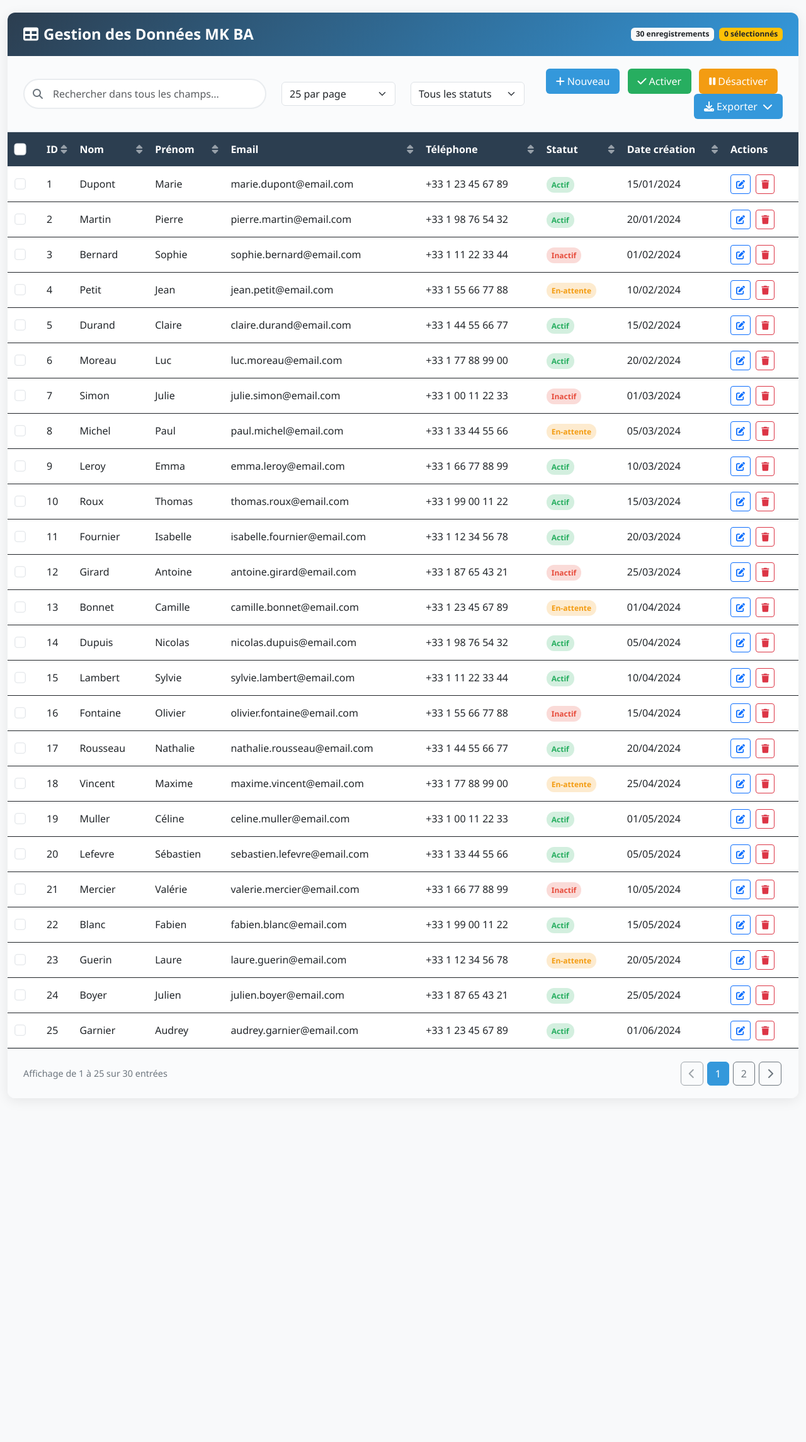
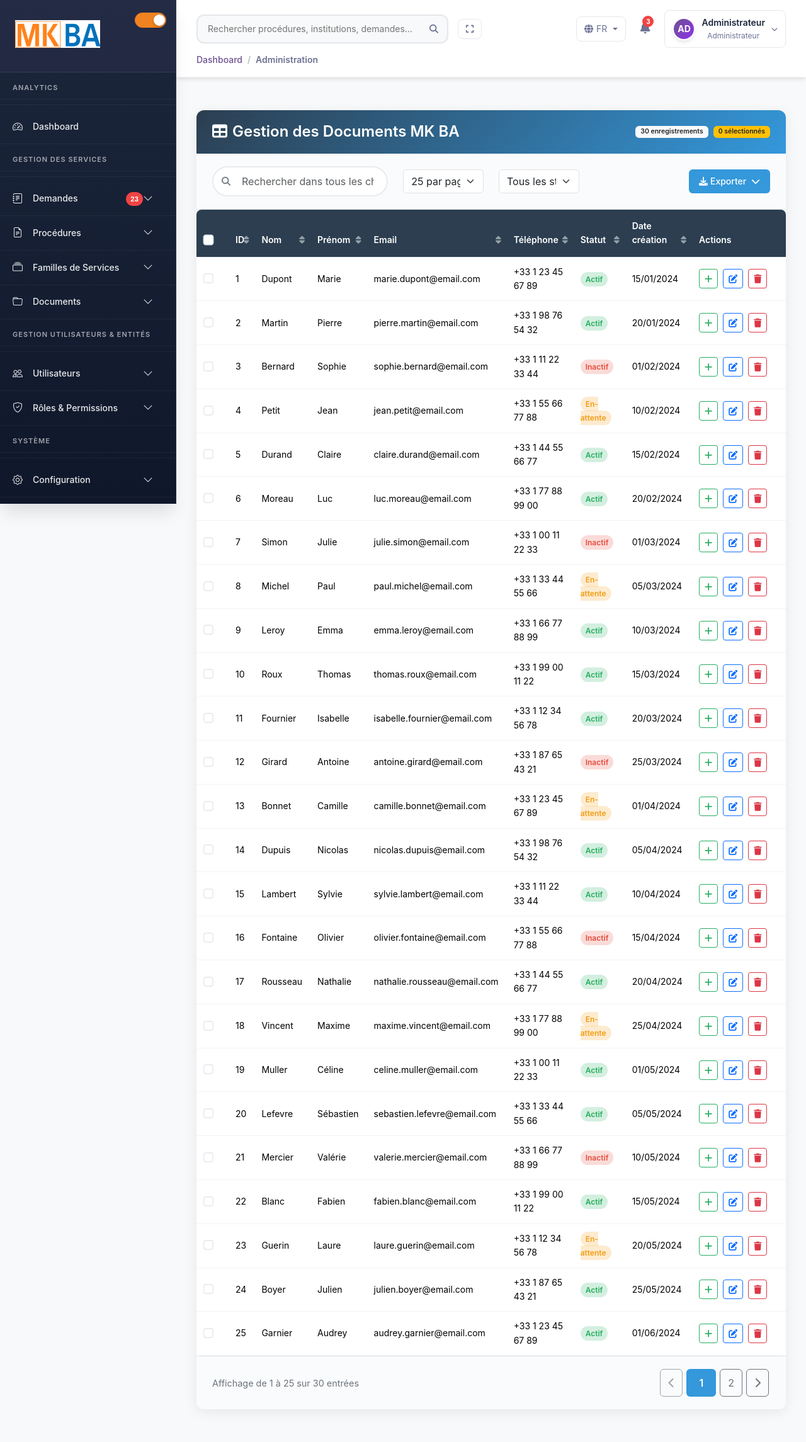
Before and after one commit to Philippeme/mkgov-bo, a Symfony app: template templates/admin/document/index.html.twig in a window 1280 px wide. Shown: the whole page at 63% size. Before the commit the page ends 1724 px from the top, so only its background shows below. Run offline with Twig, Linux system fonts and the light colour scheme; the template is opened without the code that fills it, so the values that code supplies are empty; style sheets or scripts are compiled from the project's sources; some libraries are stand-ins or nearby versions.

Commit message:
Fourth commit

```diff
--- a/templates/admin/document/index.html.twig
+++ b/templates/admin/document/index.html.twig
@@ -1,11 +1,9 @@
-<!DOCTYPE html>
-<html lang="fr">
-<head>
-    <meta charset="UTF-8">
-    <meta name="viewport" content="width=device-width, initial-scale=1.0">
-    <title>MK BA - DataTable Professionnel</title>
-    <link href="https://cdnjs.cloudflare.com/ajax/libs/bootstrap/5.3.0/css/bootstrap.min.css" rel="stylesheet">
-    <link href="https://cdnjs.cloudflare.com/ajax/libs/font-awesome/6.4.0/css/all.min.css" rel="stylesheet">
+{% extends 'admin/base.html.twig' %}
+
+{% block title %}Gestion des Documents{% endblock %}
+
+{% block stylesheets %}
+    {{ parent() }}
     <style>
         :root {
             --primary-color: #2c3e50;
@@ -15,11 +13,6 @@
             --warning-color: #f39c12;
             --light-bg: #f8f9fa;
             --border-color: #dee2e6;
-        }
-
-        body {
-            background-color: var(--light-bg);
-            font-family: 'Segoe UI', Tahoma, Geneva, Verdana, sans-serif;
         }
 
         .mkba-container {
@@ -95,6 +88,18 @@
         .mkba-btn-success {
             background: var(--success-color);
             color: white;
+        }
+
+        .btn-success {
+            background: white !important;
+            color: var(--success-color) !important;
+            border: 1px solid var(--success-color) !important;
+        }
+
+        .btn-success:hover {
+            background: var(--success-color) !important;
+            color: white !important;
+            border: 1px solid var(--success-color) !important;
         }
 
         .mkba-btn-warning {
@@ -247,6 +252,20 @@
             display: block;
         }
 
+        .mkba-bulk-actions-dropdown {
+            position: relative;
+            display: inline-block;
+        }
+
+        .mkba-bulk-actions-dropdown .mkba-dropdown-content {
+            left: 0;
+            right: auto;
+        }
+
+        .mkba-bulk-actions-dropdown:hover .mkba-dropdown-content {
+            display: block;
+        }
+
         .mkba-loading {
             display: none;
             position: absolute;
@@ -297,14 +316,14 @@
             }
         }
     </style>
-</head>
-<body>
-    <div class="container-fluid">
+{% endblock %}
+
+{% block body %}
     <div class="mkba-container">
         <!-- En-tête -->
         <div class="mkba-header">
             <div class="d-flex justify-content-between align-items-center">
-                    <h2><i class="fas fa-table me-2"></i>Gestion des Données MK BA</h2>
+                <h2><i class="fas fa-table me-2"></i>Gestion des Documents MK BA</h2>
                 <div class="d-flex align-items-center">
                     <span class="badge bg-light text-dark me-2">
                         <span id="totalRecords">0</span> enregistrements
@@ -342,24 +361,25 @@
                     </select>
                 </div>
                 <div class="col-md-4 text-end">
-                        <button class="mkba-btn mkba-btn-primary me-2" onclick="addNewRecord()">
-                            <i class="fas fa-plus me-1"></i>Nouveau
+                    <!-- Actions groupées -->
+                    <div class="mkba-bulk-actions-dropdown me-2" id="bulkActionsDropdown" style="display: none;">
+                        <button class="mkba-btn mkba-btn-warning">
+                            <i class="fas fa-list-check me-1"></i>Actions groupées <i class="fas fa-chevron-down ms-1"></i>
                         </button>
-                        <button class="mkba-btn mkba-btn-success me-2" onclick="bulkAction('activate')" id="bulkActivate" disabled>
-                            <i class="fas fa-check me-1"></i>Activer
-                        </button>
-                        <button class="mkba-btn mkba-btn-warning me-2" onclick="bulkAction('deactivate')" id="bulkDeactivate" disabled>
-                            <i class="fas fa-pause me-1"></i>Désactiver
-                        </button>
+                        <div class="mkba-dropdown-content">
+                            <a href="#" onclick="bulkAction('excel')"><i class="fas fa-file-excel me-2 text-success"></i>Exporter Excel</a>
+                            <a href="#" onclick="bulkAction('pdf')"><i class="fas fa-file-pdf me-2 text-danger"></i>Exporter PDF</a>
+                            <a href="#" onclick="bulkAction('delete')" class="text-danger"><i class="fas fa-trash me-2"></i>Supprimer sélection</a>
+                        </div>
+                    </div>
+                    <!-- Export -->
                     <div class="mkba-export-dropdown d-inline-block">
                         <button class="mkba-btn mkba-btn-primary">
                             <i class="fas fa-download me-1"></i>Exporter <i class="fas fa-chevron-down ms-1"></i>
                         </button>
                         <div class="mkba-dropdown-content">
-                                <a href="#" onclick="exportData('csv')"><i class="fas fa-file-csv me-2"></i>CSV</a>
-                                <a href="#" onclick="exportData('excel')"><i class="fas fa-file-excel me-2"></i>Excel</a>
-                                <a href="#" onclick="exportData('pdf')"><i class="fas fa-file-pdf me-2"></i>PDF</a>
-                                <a href="#" onclick="exportData('print')"><i class="fas fa-print me-2"></i>Imprimer</a>
+                            <a href="#" onclick="exportData('excel')"><i class="fas fa-file-excel me-2 text-success"></i>Excel</a>
+                            <a href="#" onclick="exportData('pdf')"><i class="fas fa-file-pdf me-2 text-danger"></i>PDF</a>
                         </div>
                     </div>
                 </div>
@@ -384,7 +404,7 @@
                         <th class="sortable" data-column="telephone">Téléphone</th>
                         <th class="sortable" data-column="statut">Statut</th>
                         <th class="sortable" data-column="date_creation">Date création</th>
-                            <th width="120">Actions</th>
+                        <th width="150">Actions</th>
                     </tr>
                 </thead>
                 <tbody id="tableBody">
@@ -415,9 +435,10 @@
             </div>
         </div>
     </div>
-    </div>
+{% endblock %}
 
-    <script src="https://cdnjs.cloudflare.com/ajax/libs/bootstrap/5.3.0/js/bootstrap.bundle.min.js"></script>
+{% block javascripts %}
+    {{ parent() }}
     <script>
         // Données d'exemple pour le datatable MK BA
         let sampleData = [
@@ -431,7 +452,7 @@
             {id: 8, nom: "Michel", prenom: "Paul", email: "paul.michel@email.com", telephone: "+33 1 33 44 55 66", statut: "en-attente", date_creation: "2024-03-05"},
             {id: 9, nom: "Leroy", prenom: "Emma", email: "emma.leroy@email.com", telephone: "+33 1 66 77 88 99", statut: "actif", date_creation: "2024-03-10"},
             {id: 10, nom: "Roux", prenom: "Thomas", email: "thomas.roux@email.com", telephone: "+33 1 99 00 11 22", statut: "actif", date_creation: "2024-03-15"},
-            // Ajout de plus de données pour tester la pagination
+
             {id: 11, nom: "Fournier", prenom: "Isabelle", email: "isabelle.fournier@email.com", telephone: "+33 1 12 34 56 78", statut: "actif", date_creation: "2024-03-20"},
             {id: 12, nom: "Girard", prenom: "Antoine", email: "antoine.girard@email.com", telephone: "+33 1 87 65 43 21", statut: "inactif", date_creation: "2024-03-25"},
             {id: 13, nom: "Bonnet", prenom: "Camille", email: "camille.bonnet@email.com", telephone: "+33 1 23 45 67 89", statut: "en-attente", date_creation: "2024-04-01"},
@@ -499,13 +520,6 @@
             document.getElementById('selectAll').addEventListener('change', function(e) {
                 toggleSelectAll(e.target.checked);
             });
-
-            // Tri des colonnes
-            document.querySelectorAll('.sortable').forEach(header => {
-                header.addEventListener('click', function() {
-                    sortData(this.dataset.column);
-                });
-            });
         }
 
         function searchData(searchTerm) {
@@ -537,47 +551,6 @@
             updateStats();
         }
 
-        function sortData(column) {
-            if (sortColumn === column) {
-                sortDirection = sortDirection === 'asc' ? 'desc' : 'asc';
-            } else {
-                sortColumn = column;
-                sortDirection = 'asc';
-            }
-
-            // Mise à jour des indicateurs visuels de tri
-            document.querySelectorAll('.sortable').forEach(th => {
-                th.classList.remove('sort-asc', 'sort-desc');
-            });
-
-            const currentHeader = document.querySelector(`[data-column="${column}"]`);
-            currentHeader.classList.add(sortDirection === 'asc' ? 'sort-asc' : 'sort-desc');
-
-            // Tri des données
-            filteredData.sort((a, b) => {
-                let aVal = a[column];
-                let bVal = b[column];
-
-                // Traitement spécial pour les dates
-                if (column === 'date_creation') {
-                    aVal = new Date(aVal);
-                    bVal = new Date(bVal);
-                }
-
-                // Traitement spécial pour les nombres
-                if (column === 'id') {
-                    aVal = parseInt(aVal);
-                    bVal = parseInt(bVal);
-                }
-
-                if (aVal < bVal) return sortDirection === 'asc' ? -1 : 1;
-                if (aVal > bVal) return sortDirection === 'asc' ? 1 : -1;
-                return 0;
-            });
-
-            updateTable();
-        }
-
         function updateTable() {
             showLoading(true);
 
@@ -595,7 +568,8 @@
                 });
 
                 showLoading(false);
-            }, 200); // Simulation d'un délai de chargement
+                updateBulkActions();
+            }, 200);
         }
 
         function createTableRow(item) {
@@ -617,6 +591,9 @@
                 <td><span class="mkba-badge ${item.statut}">${item.statut.charAt(0).toUpperCase() + item.statut.slice(1)}</span></td>
                 <td>${formatDate(item.date_creation)}</td>
                 <td>
+                    <button class="btn btn-sm btn-success me-1" onclick="addNewRecord()" title="Nouveau">
+                        <i class="fas fa-plus"></i>
+                    </button>
                     <button class="btn btn-sm btn-outline-primary me-1" onclick="editRecord(${item.id})" title="Modifier">
                         <i class="fas fa-edit"></i>
                     </button>
@@ -670,9 +647,12 @@
         }
 
         function updateBulkActions() {
-            const hasSelection = selectedRows.size > 0;
-            document.getElementById('bulkActivate').disabled = !hasSelection;
-            document.getElementById('bulkDeactivate').disabled = !hasSelection;
+            const bulkDropdown = document.getElementById('bulkActionsDropdown');
+            if (selectedRows.size > 0) {
+                bulkDropdown.style.display = 'inline-block';
+            } else {
+                bulkDropdown.style.display = 'none';
+            }
         }
 
         function updatePagination() {
@@ -763,16 +743,23 @@
 
         // Actions
         function addNewRecord() {
+            if (window.MKBAAdmin) {
+                window.MKBAAdmin.showNotification('Redirection vers la création...', 'info');
+            } else {
                 alert('Fonction d\'ajout - À implémenter avec Symfony');
+            }
         }
 
         function editRecord(id) {
+            if (window.MKBAAdmin) {
+                window.MKBAAdmin.showNotification(`Modification de l'enregistrement ${id}`, 'info');
+            } else {
                 alert(`Modification de l'enregistrement ${id} - À implémenter avec Symfony`);
+            }
         }
 
         function deleteRecord(id) {
             if (confirm('Êtes-vous sûr de vouloir supprimer cet enregistrement ?')) {
-                // Suppression des données locales pour la démo
                 currentData = currentData.filter(item => item.id !== id);
                 filteredData = filteredData.filter(item => item.id !== id);
                 selectedRows.delete(id);
@@ -782,39 +769,61 @@
                 updateStats();
                 updateBulkActions();
 
+                if (window.MKBAAdmin) {
+                    window.MKBAAdmin.showNotification('Enregistrement supprimé avec succès', 'success');
+                } else {
                     alert('Enregistrement supprimé avec succès');
+                }
             }
         }
 
         function bulkAction(action) {
             if (selectedRows.size === 0) {
-                alert('Veuillez sélectionner au moins un enregistrement');
+                const message = 'Veuillez sélectionner au moins un enregistrement';
+                if (window.MKBAAdmin) {
+                    window.MKBAAdmin.showNotification(message, 'warning');
+                } else {
+                    alert(message);
+                }
                 return;
             }
 
-            const actionText = action === 'activate' ? 'activer' : 'désactiver';
-            if (confirm(`Êtes-vous sûr de vouloir ${actionText} ${selectedRows.size} enregistrement(s) ?`)) {
-                const newStatus = action === 'activate' ? 'actif' : 'inactif';
+            switch (action) {
+                case 'excel':
+                    const excelMessage = `Export Excel de ${selectedRows.size} enregistrement(s)`;
+                    if (window.MKBAAdmin) {
+                        window.MKBAAdmin.showNotification(excelMessage, 'info');
+                    } else {
+                        alert(excelMessage);
+                    }
+                    break;
+                case 'pdf':
+                    const pdfMessage = `Export PDF de ${selectedRows.size} enregistrement(s)`;
+                    if (window.MKBAAdmin) {
+                        window.MKBAAdmin.showNotification(pdfMessage, 'info');
+                    } else {
+                        alert(pdfMessage);
+                    }
+                    break;
+                case 'delete':
+                    if (confirm(`Êtes-vous sûr de vouloir supprimer ${selectedRows.size} enregistrement(s) ?`)) {
+                        currentData = currentData.filter(item => !selectedRows.has(item.id));
+                        filteredData = filteredData.filter(item => !selectedRows.has(item.id));
+                        selectedRows.clear();
 
-                // Mise à jour des données pour la démo
-                currentData.forEach(item => {
-                    if (selectedRows.has(item.id)) {
-                        item.statut = newStatus;
+                        updateTable();
+                        updatePagination();
+                        updateStats();
+                        updateBulkActions();
+
+                        const successMessage = 'Enregistrements supprimés avec succès';
+                        if (window.MKBAAdmin) {
+                            window.MKBAAdmin.showNotification(successMessage, 'success');
+                        } else {
+                            alert(successMessage);
                         }
-                });
-
-                filteredData.forEach(item => {
-                    if (selectedRows.has(item.id)) {
-                        item.statut = newStatus;
                     }
-                });
-
-                selectedRows.clear();
-                updateTable();
-                updateBulkActions();
-                updateStats();
-
-                alert(`${selectedRows.size} enregistrement(s) ${actionText}(s) avec succès`);
+                    break;
             }
         }
 
@@ -823,103 +832,25 @@
 
             setTimeout(() => {
                 switch (format) {
-                    case 'csv':
-                        exportToCSV();
-                        break;
                     case 'excel':
-                        exportToExcel();
+                        const excelMessage = 'Export Excel - À implémenter';
+                        if (window.MKBAAdmin) {
+                            window.MKBAAdmin.showNotification(excelMessage, 'info');
+                        } else {
+                            alert(excelMessage);
+                        }
                         break;
                     case 'pdf':
-                        exportToPDF();
-                        break;
-                    case 'print':
-                        printData();
+                        const pdfMessage = 'Export PDF - À implémenter';
+                        if (window.MKBAAdmin) {
+                            window.MKBAAdmin.showNotification(pdfMessage, 'info');
+                        } else {
+                            alert(pdfMessage);
+                        }
                         break;
                 }
                 showLoading(false);
             }, 500);
         }
-
-        function exportToCSV() {
-            const headers = ['ID', 'Nom', 'Prénom', 'Email', 'Téléphone', 'Statut', 'Date création'];
-            const csvContent = [
-                headers.join(','),
-                ...filteredData.map(row => [
-                    row.id,
-                    `"${row.nom}"`,
-                    `"${row.prenom}"`,
-                    `"${row.email}"`,
-                    `"${row.telephone}"`,
-                    `"${row.statut}"`,
-                    `"${row.date_creation}"`
-                ].join(','))
-            ].join('\n');
-
-            downloadFile(csvContent, 'mkba_data.csv', 'text/csv');
-        }
-
-        function exportToExcel() {
-            alert('Export Excel - À implémenter avec une bibliothèque comme SheetJS');
-        }
-
-        function exportToPDF() {
-            alert('Export PDF - À implémenter avec une bibliothèque comme jsPDF');
-        }
-
-        function printData() {
-            const printWindow = window.open('', '_blank');
-            printWindow.document.write(`
-                <html>
-                    <head>
-                        <title>MK BA - Données</title>
-                        <style>
-                            body { font-family: Arial, sans-serif; }
-                            table { width: 100%; border-collapse: collapse; }
-                            th, td { border: 1px solid #ddd; padding: 8px; text-align: left; }
-                            th { background-color: #f2f2f2; }
-                        </style>
-                    </head>
-                    <body>
-                        <h1>MK BA - Données exportées</h1>
-                        <table>
-                            <thead>
-                                <tr>
-                                    <th>ID</th><th>Nom</th><th>Prénom</th><th>Email</th>
-                                    <th>Téléphone</th><th>Statut</th><th>Date création</th>
-                                </tr>
-                            </thead>
-                            <tbody>
-                                ${filteredData.map(item => `
-                                    <tr>
-                                        <td>${item.id}</td>
-                                        <td>${item.nom}</td>
-                                        <td>${item.prenom}</td>
-                                        <td>${item.email}</td>
-                                        <td>${item.telephone}</td>
-                                        <td>${item.statut}</td>
-                                        <td>${formatDate(item.date_creation)}</td>
-                                    </tr>
-                                `).join('')}
-                            </tbody>
-                        </table>
-                    </body>
-                </html>
-            `);
-            printWindow.document.close();
-            printWindow.print();
-        }
-
-        function downloadFile(content, filename, contentType) {
-            const blob = new Blob([content], { type: contentType });
-            const url = window.URL.createObjectURL(blob);
-            const a = document.createElement('a');
-            a.href = url;
-            a.download = filename;
-            document.body.appendChild(a);
-            a.click();
-            document.body.removeChild(a);
-            window.URL.revokeObjectURL(url);
-        }
     </script>
-</body>
-</html>
+{% endblock %}
```
Lines whose indentation alone changed are shown as unchanged.
